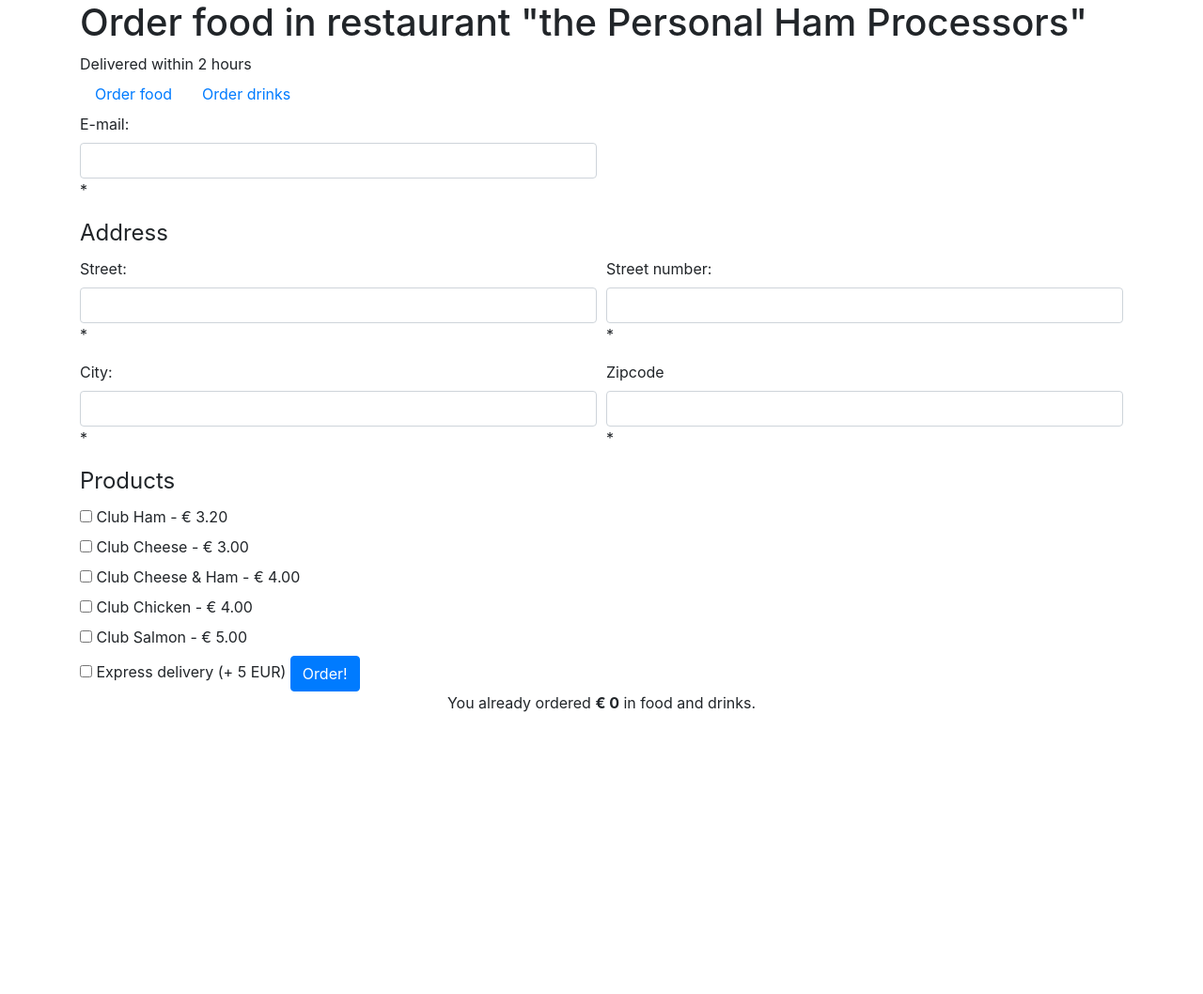
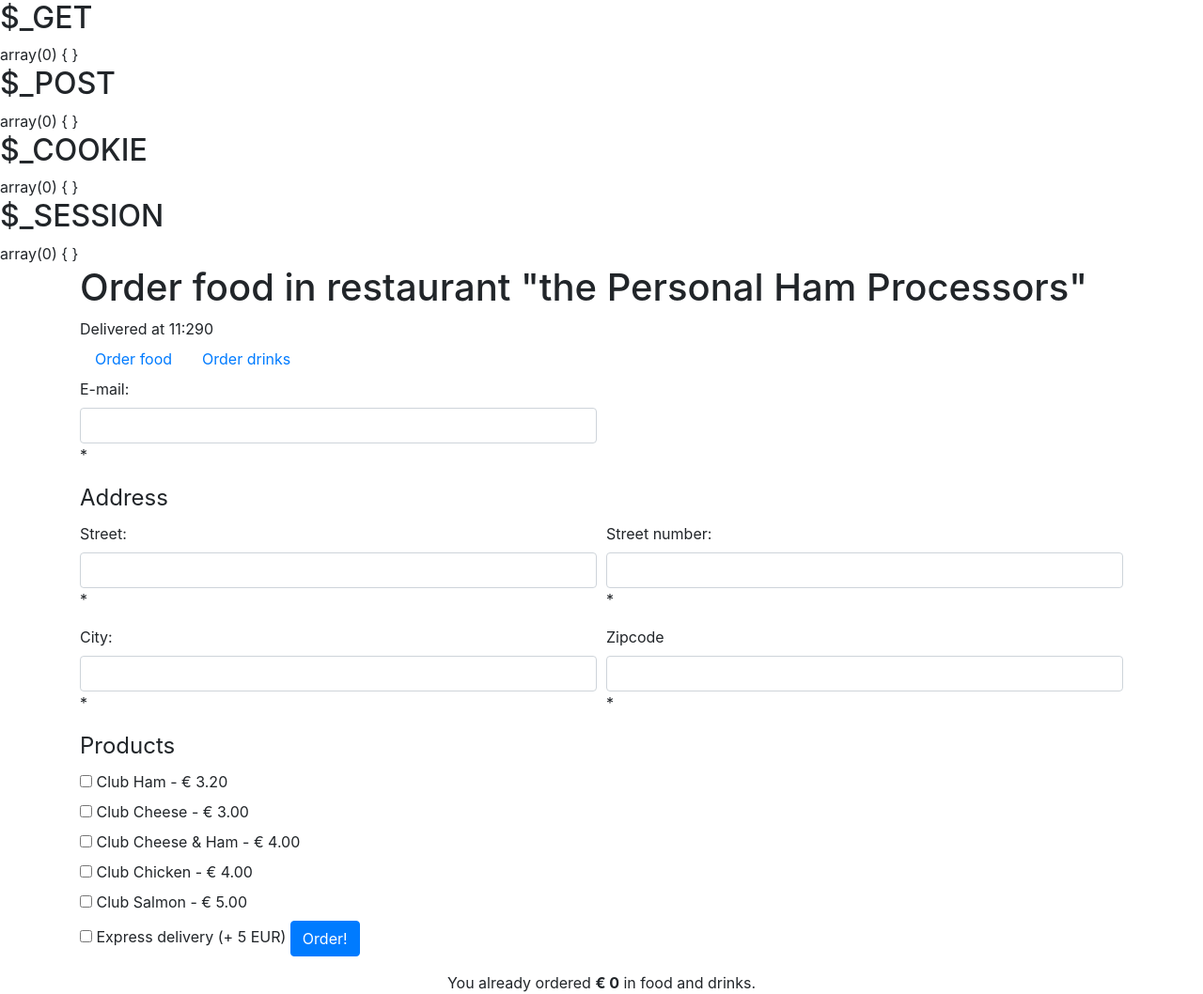
Before and after one commit to glezzz/php-order-form, a PHP site: page /index.php in a window 1280 px wide. Shown: the whole page at 94% size. Before the commit the page ends 758 px from the top, so only its background shows below. Run offline with PHP 8.4, Linux system fonts and the light colour scheme.

Commit message:
last push

```diff
--- a/form-view.php
+++ b/form-view.php
@@ -12,7 +12,7 @@
 <body>
 <div class="container">
     <h1>Order food in restaurant "the Personal Ham Processors"</h1>
-    <span class="error"><?php echo $validationMessage; echo $delivery;?></span>
+    <span class="error"><?php echo $delivery;?></span>
     <nav>
         <ul class="nav">
             <li class="nav-item">
@@ -34,7 +34,7 @@
         </div>
 
         <fieldset>
-            <legend>Address <?php echo $validationMessage;?></legend>
+            <legend>Address</legend>
             <div class="form-row">
                 <div class="form-group col-md-6">
                     <label for="street">Street:</label>
@@ -44,7 +44,7 @@
                 <div class="form-group col-md-6">
                     <label for="streetnumber">Street number:</label>
                     <input type="text" id="streetnumber" name="streetnumber" class="form-control" value = "<?php if(isset($_POST["streetnumber"])) echo $_POST["streetnumber"];?>">
-                    <span class="error">* <?php echo $street_noErr; echo $street_no_numeric;?></span>
+                    <span class="error">* <?php echo $street_nrErr; echo $street_nr_numeric;?></span>
                 </div>
             </div>
             <div class="form-row">
--- a/index.php
+++ b/index.php
@@ -9,6 +9,82 @@ error_reporting(E_ALL);
 //we are going to use session variables so we need to enable sessions
 session_start();
 
+$email = $street = $street_nr = $city = $zipcode = "";
+$emailErr = $streetErr = $street_nrErr = $cityErr = $zipcodeErr = "";     //vars for error messages
+
+        //session vars
+if (!empty($_SESSION['street'])){
+    $street = $_SESSION['street'];
+}
+if (!empty($_SESSION['streetNumber'])){
+    $street_nr = $_SESSION['streetNumber'];
+}
+if (!empty($_SESSION['city'])){
+    $city = $_SESSION['city'];
+}
+if (!empty($_SESSION['zipCode'])){
+    $zipcode = $_SESSION['zipcode'];
+}
+
+
+//check required fields
+if ($_SERVER["REQUEST_METHOD"] == "POST") {
+    if (empty($_POST['email'])) {
+        $emailErr = "Email is required";
+    } else{
+        $email = $_POST['email'];
+    }
+
+    if (empty($_POST["street"])) {
+        $streetErr = "Street is required";
+    } else {
+        $street = test_input($_POST["street"]);     //when field is filled, send input to test_input function
+    }
+
+    if (empty($_POST["streetnumber"])) {
+        $street_nrErr = "Street number is required";
+    } else {
+        $street_nr = test_input($_POST["streetnumber"]);
+        $_SESSION['streetnumber'] = $street_nr;             // store data in SESSION
+    }
+
+    if (empty($_POST["city"])) {
+        $cityErr = "City is required";
+    } else {
+        $city = test_input($_POST["city"]);
+        $_SESSION['city'] = $city;
+    }
+
+    if (empty($_POST["zipcode"])) {
+        $zipcodeErr = "Zipcode is required";
+    } else {
+        $zipcode = test_input($_POST["zipcode"]);
+        $_SESSION['zipcode'] = $zipcode;
+    }
+}
+
+function test_input($data) {
+    $data = trim($data);                //check and remove unnecessary characters
+    $data = stripslashes($data);
+    $data = htmlspecialchars($data);
+    return $data;
+}
+
+$email_valid ="";
+$street_nr_numeric = "";
+$zipcode_numeric = "";            //email & numeric validation
+
+if (!filter_var($email, FILTER_VALIDATE_EMAIL) && (!empty($_POST["email"]))) {
+    $email_valid = "Not a valid email address";
+}
+if (!is_numeric($street_nr) && (!empty($_POST["streetnumber"]))){         //validate street number: if not numeric -> error
+    $street_nr_numeric = "Street number must be a numeric value";
+
+}
+if(!is_numeric($zipcode) && (!empty($_POST["zipcode"]))){                      //validate zipcode: if not numeric -> error
+    $zipcode_numeric = "Zipcode must be a numeric value";
+}
+
 function whatIsHappening() {
     echo '<h2>$_GET</h2>';
     var_dump($_GET);
@@ -19,7 +95,7 @@ function whatIsHappening() {
     echo '<h2>$_SESSION</h2>';
     var_dump($_SESSION);
 }
-//whatIsHappening();
+whatIsHappening();
 
 //your products with their price.
 $foods = [
@@ -47,20 +123,6 @@ if (!isset($_SESSION['products'])){     // if there's no session, food is defaul
     $products = $_SESSION['products'];
 }
 
-// delivery time
-$delivery = "";
-
-if (isset($_POST['express_delivery'])){
-    $delivery = "Delivered in 45 minutes";
-
-} else{
-    $delivery = "Delivered within 2 hours";
-}
-
-
-
-
-
 if (isset($_GET['food'])){
     if ($_GET['food'] == "1"){
         $products = $foods;
@@ -71,82 +133,38 @@ if (isset($_GET['food'])){
     }
 }
 
+for ($i = 0; $i < count($products); $i++){      // loop through prices
+    if (isset($_POST['products[i]'])){
+        $totalValue += $products['i']['price'];
 
-$email = $street = $street_no = $city = $zipcode = "";
-$emailErr = $streetErr = $street_noErr = $cityErr = $zipcodeErr = "";     //vars for error messages
-
-/*if ($_SERVER["REQUEST_METHOD"] == "POST") {
-    if (isset($_POST['email'])) {
-        $email = $_POST['email'];
-    }}*/
-
-          //check required fields
-if ($_SERVER["REQUEST_METHOD"] == "POST") {
-    if (empty($_POST['email'])) {
-        $emailErr = "Email is required";
-    } else{
-        $email = $_POST['email'];
-    }
-
-    if (empty($_POST["street"])) {
-        $streetErr = "Street is required";
-    } else {
-        $street = test_input($_POST["street"]);     //when field is filled, send input to test_input function
-    }
-
-    if (empty($_POST["streetnumber"])) {
-        $street_noErr = "Street number is required";
-    } else {
-        $street_no = test_input($_POST["streetnumber"]);
-        $_SESSION['streetnumber'] = $street_no;             // store data in SESSION
-    }
-
-    if (empty($_POST["city"])) {
-        $cityErr = "City is required";
-    } else {
-        $city = test_input($_POST["city"]);
-        $_SESSION['city'] = $city;
-    }
-
-    if (empty($_POST["zipcode"])) {
-        $zipcodeErr = "Zipcode is required";
-    } else {
-        $zipcode = test_input($_POST["zipcode"]);
-        $_SESSION['zipcode'] = $zipcode;
     }
 }
 
-function test_input($data) {
-    $data = trim($data);                //check and remove unnecessary characters
-    $data = stripslashes($data);
-    $data = htmlspecialchars($data);
-    return $data;
+
+$delivery = "";
+
+// delivery time        //when express checked inc
+if (isset($_POST['express_delivery'])){     // get current time & parse delivery time
+    $delivery = "Delivered at " . date("H:i", strtotime("+45 minutes" ));  // use capital H for 24hr clock
+    $totalValue += 5;
+
+} else{
+    $delivery = "Delivered at " . date("H:i", strtotime("+2 hours" )) . $totalValue;
 }
 
-$email_valid ="";
-$street_no_numeric = "";
-$zipcode_numeric = "";            //email & numeric validation
 
-    if (!filter_var($email, FILTER_VALIDATE_EMAIL) && (!empty($_POST["email"]))) {
-        $email_valid = "$email is not a valid email address";
-    }
-    if (!is_numeric($street_no) && (!empty($_POST["streetnumber"]))){         //validate street number: if not numeric -> error
-        $street_no_numeric = "Street number must be a numeric value";
 
-    }
-    if(!is_numeric($zipcode) && (!empty($_POST["zipcode"]))){                      //validate zipcode: if not numeric -> error
-        $zipcode_numeric = "Zipcode must be a numeric value";
-    } else{
-        $zipcode_numeric = "";
-    }
 
-$validationMessage = "";
 
-if (isset ($_POST["submit"])) {             //boolean met geen errors = true of errors = false
-    if ($zipcode_numeric = "") {
-        $validationMessage = "Your order has been sent";
-    }
-}
+
+/*$validation_message = "";
+$errors = [$emailErr = $streetErr = $street_nrErr = $cityErr = $zipcodeErr = $email_valid = $street_nr_numeric = $zipcode_numeric];
+
+    if ($errors == "") {
+        $validation_message = "order sent";
+
+    }*/
+
 
 
 
```
